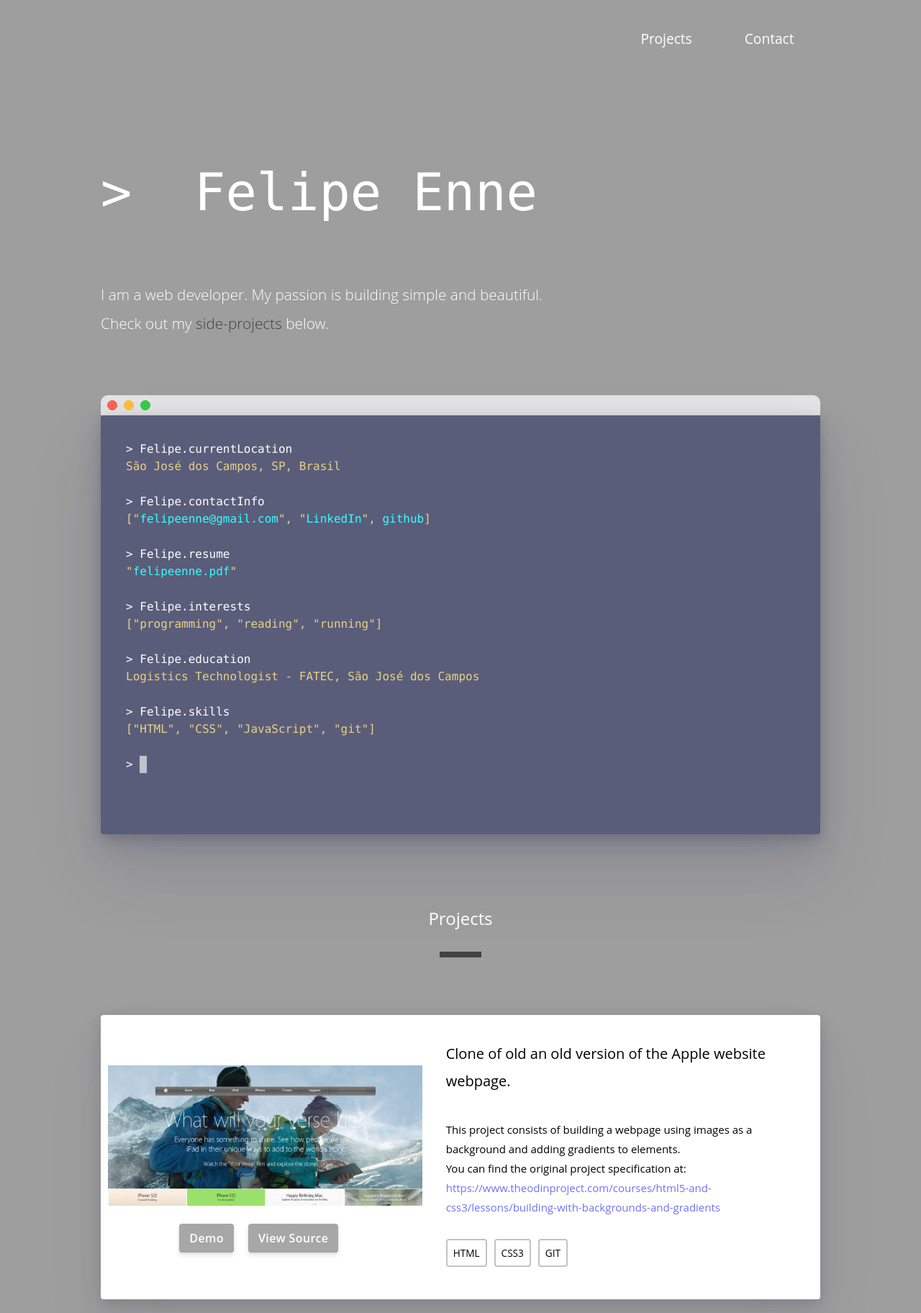
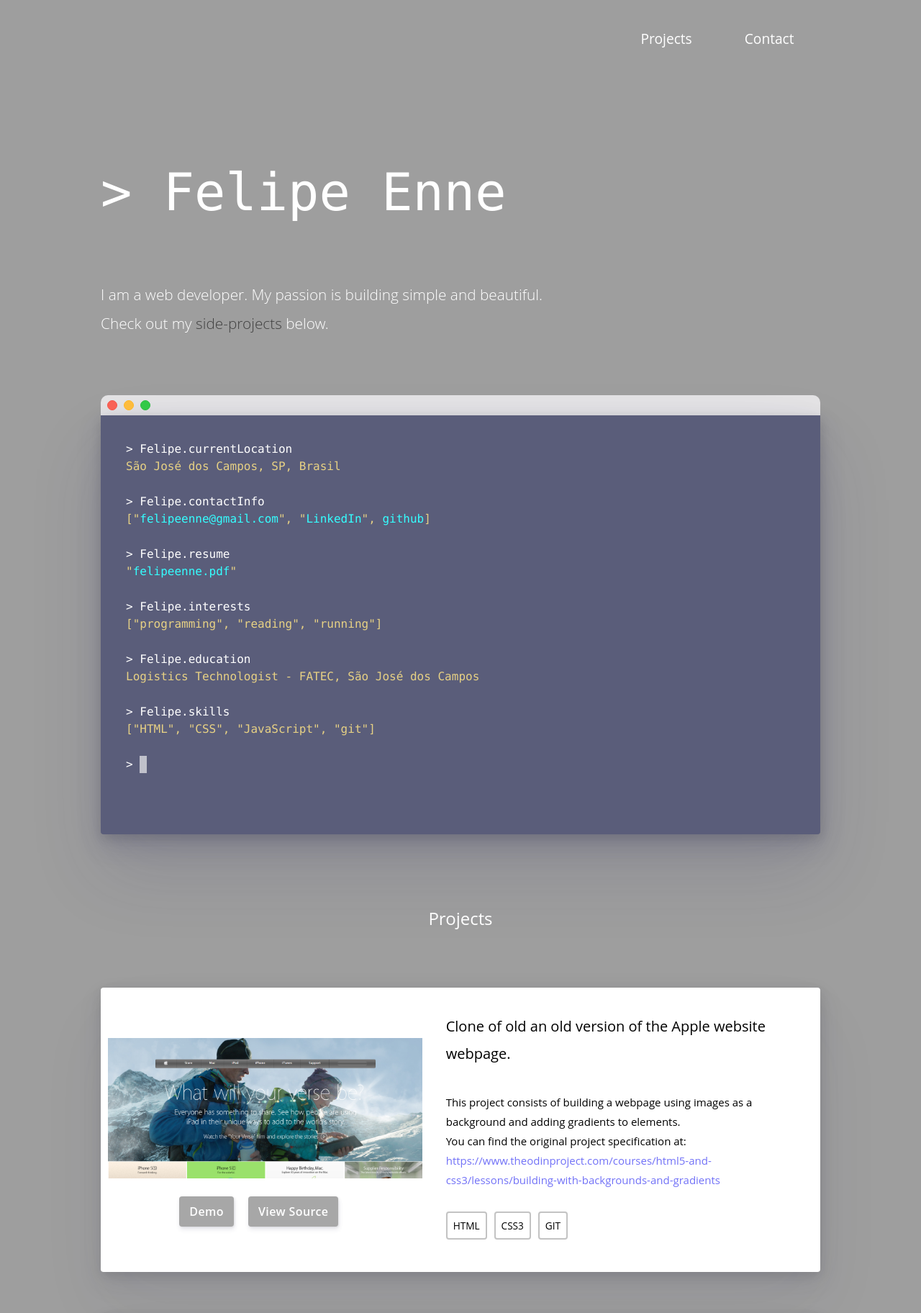
Before and after one commit to FelipeEnne/Personal-Portfolio, a plain HTML site: page index.html in a window 1280 px wide. Shown: the top 1824 px of the page at 72% size. Drawn offline with Linux system fonts and the light colour scheme.

Commit message:
linter validation #3

```diff
--- a/assets/css/styles.css
+++ b/assets/css/styles.css
@@ -50,10 +50,6 @@ header {
   color: white;
 }
 
-.main-title:before {
-  content: ">\A0";
-}
-
 .main-description {
   font-family: Camphor, Open Sans, Segoe UI, sans-serif;
   font-weight: 200;
@@ -66,7 +62,6 @@ header {
 .main-description a {
   text-decoration: none;
   color: #424242;
-  transition: .1s ease-in-out;
 }
 
 .terminal-header {
@@ -104,7 +99,7 @@ header {
 .terminal-body {
   background-color: #5a5d7a;
   border-radius: 0 0 4px 4px;
-  box-shadow: 0px 50px 100px rgba(50, 50, 93, .15), 0px 15px 35px rgba(50, 50, 93, .2), 0px 5px 15px rgba(0, 0, 0, .12);
+  box-shadow: 1px 50px 100px rgba(50, 50, 93, .15), 1px 15px 35px rgba(50, 50, 93, .2), 1px 5px 15px rgba(0, 0, 0, .12);
   font-family: Monaco, Consolas, Lucida Console, monospace;
 }
 
@@ -162,8 +157,8 @@ header {
 }
 
 @-webkit-keyframes flashes {
+  from {
 
-  from {
     background-color: rgba(247, 247, 247, 0.65);
   }
   to {
@@ -174,8 +169,8 @@ header {
 /* Standard syntax */
 
 @keyframes flashes {
+  from {
 
-  from {
     background-color: rgba(247, 247, 247, 0.65);
   }
   to {
@@ -199,7 +194,6 @@ header {
 }
 
 .section-title:after {
-  content: " ";
   border: 4px solid #424242;
   display: block;
   margin: 0 auto;
@@ -217,7 +211,7 @@ header {
   margin-bottom: 60px;
   background-color: #fff;
   border-radius: 4px;
-  box-shadow: 0px 50px 100px rgba(50, 50, 93, .05), 0px 15px 35px rgba(50, 50, 93, .1), 0px 5px 15px rgba(0, 0, 0, .1);
+  box-shadow: 1px 50px 100px rgba(50, 50, 93, .05), 1px 15px 35px rgba(50, 50, 93, .1), 1px 5px 15px rgba(0, 0, 0, .1);
 }
 
 .project-img {
@@ -280,8 +274,8 @@ header {
   margin-right: 20px;
   margin-top: 20px;
   line-height: 40px;
-  padding: 0px 14px;
-  box-shadow: 0px 4px 6px rgba(50, 50, 93, .11), 0px 1px 3px rgba(0, 0, 0, .08);
+  padding: 1px 14px;
+  box-shadow: 1px 4px 6px rgba(50, 50, 93, .11), 1px 1px 3px rgba(0, 0, 0, .08);
   border-radius: 4px;
   letter-spacing: 0.025em;
   text-decoration: none;
--- a/index.html
+++ b/index.html
@@ -28,7 +28,7 @@
     <main class="container-description">
 
       <div class="main-title">
-        Felipe Enne
+        > Felipe Enne
       </div>
       <div class="main-description">
         I am a web developer. My passion is building simple and beautiful.<br>
```
